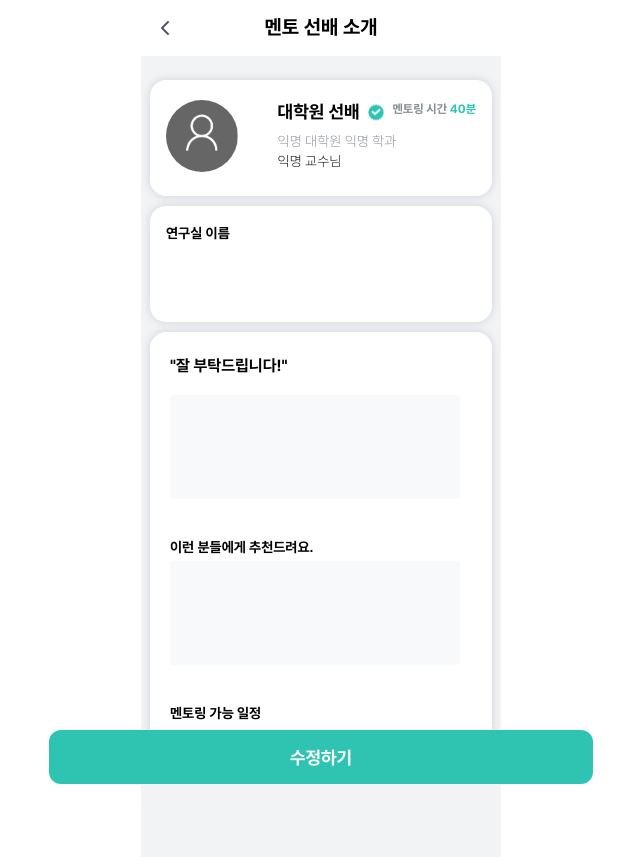
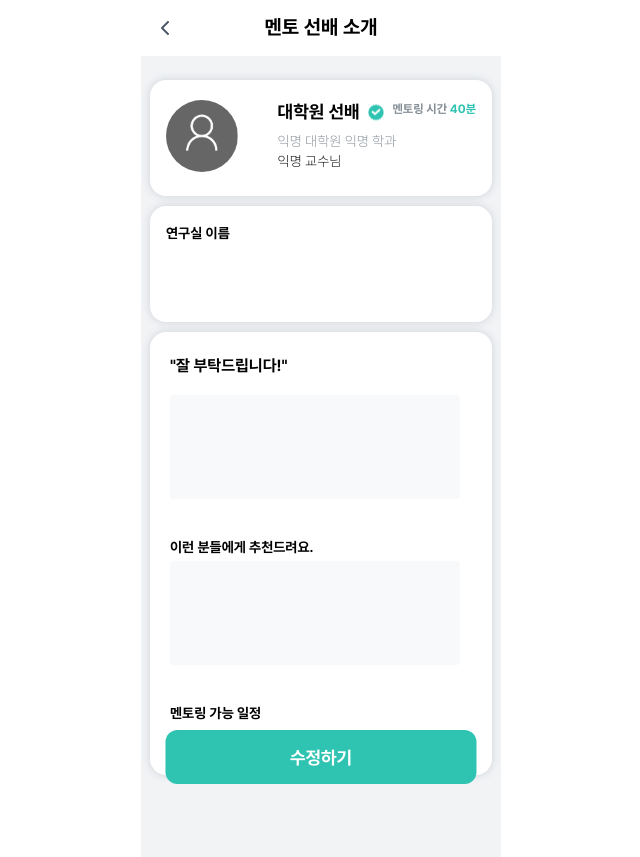
Before and after one commit to WE-ARE-RACCOONS/postgraduate-front, a Next.js app: page /senior/info/1 in a window 1280 px wide. Shown: the whole page, without its empty margins (319-959 px from the left). Built offline with nearby package versions, Linux system fonts and the light colour scheme.

Commit message:
RAC-310 style: 멘토링 신청 버튼 너비 수정

```diff
--- a/src/app/senior/info/[seniorId]/page.tsx
+++ b/src/app/senior/info/[seniorId]/page.tsx
@@ -199,10 +199,6 @@ const MentoringApplyBtn = styled.button`
   font-weight: 700;
   font-family: Pretendard;
   cursor: pointer;
-
-  @media (min-width: 600px) {
-    width: 34rem;
-  }
 `;
 
 export default SeniorInfoPage;
```
